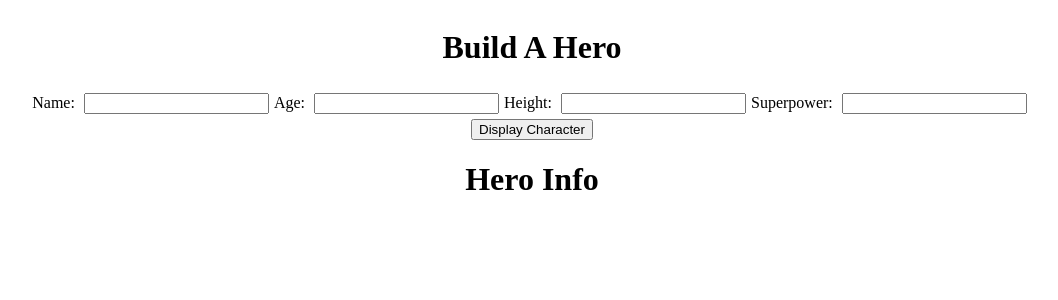
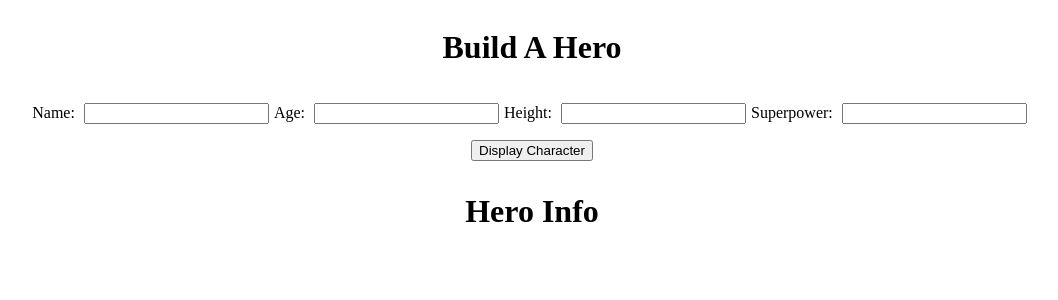
Before and after one commit to NjeriMuchiri/reactpractice-app, a React (Create React App) app: page / in a window 1280 px wide. Shown: the top 300 px of the page, without its empty margins (108-1166 px from the left). Built offline with nearby package versions, Linux system fonts and the light colour scheme.

Commit message:
Adding some styling onto the project

```diff
--- a/src/App.css
+++ b/src/App.css
@@ -1,4 +1,5 @@
 .App{
     display:grid;
     place-items: center;
+    gap:5%;
 }
```
